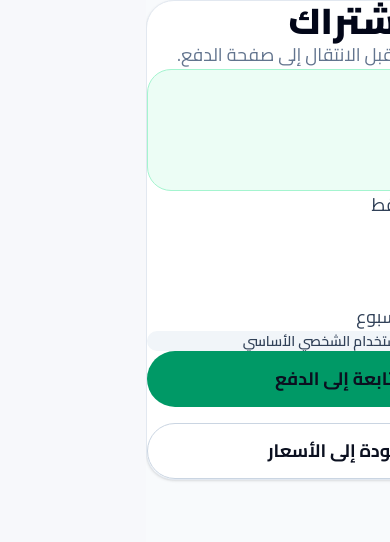
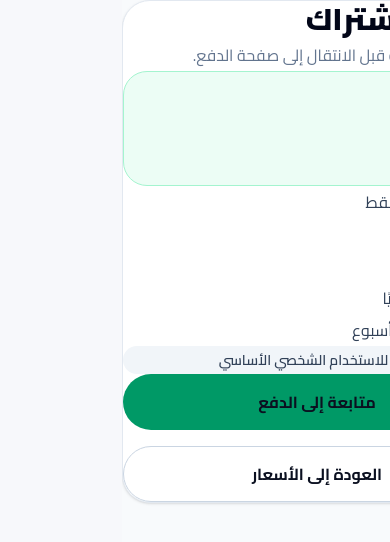
Before and after one commit to nir7mo/NeedYou, a Next.js app: page /checkout in a window 390 px wide. Shown: the top 542 px of the page. Built offline with nearby package versions, Linux system fonts and the light colour scheme.

Commit message:
Fix Arabic RTL checkout layout and responsive spacing

```diff
--- a/app/checkout/page.tsx
+++ b/app/checkout/page.tsx
@@ -10,41 +10,45 @@ export default async function CheckoutPage({ searchParams }: Props) {
   const plan = getPlanByKey(params.plan ?? null);
 
   return (
-    <main className="min-h-screen bg-slate-50 px-4 py-16 md:px-8">
-      <div className="mx-auto max-w-3xl rounded-[28px] border border-slate-200 bg-white p-8 shadow-sm">
-        <h1 className="text-4xl font-black text-slate-950">تأكيد الاشتراك</h1>
-        <p className="mt-3 text-lg text-slate-500">
+    <main className="min-h-screen bg-slate-50 px-4 py-8 sm:py-12 md:px-8 md:py-16">
+      <div className="mx-auto max-w-3xl rounded-[28px] border border-slate-200 bg-white p-5 text-right shadow-sm sm:p-8">
+        <h1 className="text-3xl font-black leading-tight text-slate-950 sm:text-4xl">
+          تأكيد الاشتراك
+        </h1>
+        <p className="mt-3 text-base leading-8 text-slate-500 sm:text-lg">
           راجع تفاصيل الخطة قبل الانتقال إلى صفحة الدفع.
         </p>
 
-        <div className="mt-10 rounded-3xl border border-emerald-200 bg-emerald-50 p-6">
-          <div className="text-2xl font-extrabold text-slate-900">{plan.name}</div>
-          <div className="mt-2 text-slate-600">{plan.subtitle}</div>
-          <div className="mt-6 text-4xl font-black text-slate-950">{plan.price}</div>
-          <div className="mt-1 text-slate-500">{plan.period}</div>
+        <div className="mt-8 rounded-3xl border border-emerald-200 bg-emerald-50 p-5 sm:mt-10 sm:p-6">
+          <div className="text-xl font-extrabold text-slate-900 sm:text-2xl">{plan.name}</div>
+          <div className="mt-2 text-sm leading-7 text-slate-600 sm:text-base">{plan.subtitle}</div>
+          <div className="mt-5 text-3xl font-black leading-tight text-slate-950 sm:mt-6 sm:text-4xl">
+            {plan.price}
+          </div>
+          <div className="mt-2 text-sm text-slate-500 sm:text-base">{plan.period}</div>
         </div>
 
-        <ul className="mt-8 space-y-3 text-lg text-slate-700">
+        <ul className="mt-8 list-disc space-y-3 pe-5 text-base leading-8 text-slate-700 marker:text-emerald-600 sm:text-lg">
           {plan.features.map((feature) => (
             <li key={feature}>{feature}</li>
           ))}
         </ul>
 
-        <div className="mt-8 rounded-2xl bg-slate-100 p-4 text-sm font-semibold text-slate-700">
+        <div className="mt-8 rounded-2xl bg-slate-100 p-4 text-sm font-semibold leading-7 text-slate-700">
           {plan.note}
         </div>
 
-        <div className="mt-10 grid gap-4 md:grid-cols-2">
+        <div className="mt-10 grid gap-4 sm:grid-cols-2">
           <Link
             href="/checkout/success"
-            className="flex min-h-[56px] items-center justify-center rounded-full bg-emerald-600 px-6 text-lg font-bold text-white hover:bg-emerald-700"
+            className="flex min-h-[56px] items-center justify-center rounded-full bg-emerald-600 px-6 text-center text-base font-bold text-white transition hover:bg-emerald-700 sm:text-lg"
           >
             متابعة إلى الدفع
           </Link>
 
           <Link
             href="/pricing"
-            className="flex min-h-[56px] items-center justify-center rounded-full border border-slate-300 px-6 text-lg font-bold text-slate-800 hover:bg-slate-50"
+            className="flex min-h-[56px] items-center justify-center rounded-full border border-slate-300 px-6 text-center text-base font-bold text-slate-800 transition hover:bg-slate-50 sm:text-lg"
           >
             العودة إلى الأسعار
           </Link>
--- a/app/checkout/success/page.tsx
+++ b/app/checkout/success/page.tsx
@@ -2,31 +2,31 @@ import Link from "next/link";
 
 export default function CheckoutSuccessPage() {
   return (
-    <main className="min-h-screen bg-slate-50 px-4 py-16 md:px-8">
-      <div className="mx-auto max-w-2xl rounded-[28px] border border-slate-200 bg-white p-8 text-center shadow-sm">
-        <div className="mx-auto flex h-20 w-20 items-center justify-center rounded-full bg-emerald-100 text-3xl">
+    <main className="min-h-screen bg-slate-50 px-4 py-8 sm:py-12 md:px-8 md:py-16">
+      <div className="mx-auto max-w-2xl rounded-[28px] border border-slate-200 bg-white p-5 text-center shadow-sm sm:p-8">
+        <div className="mx-auto flex h-20 w-20 items-center justify-center rounded-full bg-emerald-100 text-3xl text-emerald-700">
           ✓
         </div>
 
-        <h1 className="mt-6 text-4xl font-black text-slate-950">
+        <h1 className="mt-6 text-3xl font-black leading-tight text-slate-950 sm:text-4xl">
           تم تفعيل اشتراكك بنجاح
         </h1>
 
-        <p className="mt-4 text-lg text-slate-500">
+        <p className="mt-4 text-base leading-8 text-slate-500 sm:text-lg">
           يمكنك الآن الانتقال إلى لوحة التحكم والبدء في استخدام مزايا الخطة.
         </p>
 
-        <div className="mt-8 grid gap-4 md:grid-cols-2">
+        <div className="mt-8 grid gap-4 sm:grid-cols-2">
           <Link
             href="/dashboard"
-            className="flex min-h-[56px] items-center justify-center rounded-full bg-emerald-600 px-6 text-lg font-bold text-white hover:bg-emerald-700"
+            className="flex min-h-[56px] items-center justify-center rounded-full bg-emerald-600 px-6 text-center text-base font-bold text-white transition hover:bg-emerald-700 sm:text-lg"
           >
             الذهاب إلى لوحة التحكم
           </Link>
 
           <Link
             href="/pricing"
-            className="flex min-h-[56px] items-center justify-center rounded-full border border-slate-300 px-6 text-lg font-bold text-slate-800 hover:bg-slate-50"
+            className="flex min-h-[56px] items-center justify-center rounded-full border border-slate-300 px-6 text-center text-base font-bold text-slate-800 transition hover:bg-slate-50 sm:text-lg"
           >
             العودة إلى الأسعار
           </Link>
--- a/app/layout.tsx
+++ b/app/layout.tsx
@@ -1,7 +1,7 @@
 import type { Metadata } from "next";
 import { Cairo, Inter } from "next/font/google";
+import { LanguageProvider } from "@/components/layout/LanguageProvider";
 import "./globals.css";
-import { LanguageProvider } from "@/components/layout/LanguageProvider";
 
 const cairo = Cairo({
   subsets: ["arabic", "latin"],
@@ -16,7 +16,7 @@ const inter = Inter({
 });
 
 export const metadata: Metadata = {
-  title: "NeedYou | منصة التوظيف الاحترافية",
+  title: "NeedYou - AI Job Assistant Platform",
   description:
     "منصة ذكية تساعدك على إنشاء سيرة ذاتية احترافية مخصصة لكل وظيفة وتحليل فرصك في القبول باستخدام الذكاء الاصطناعي.",
 };
@@ -27,7 +27,7 @@ export default function RootLayout({
   children: React.ReactNode;
 }>) {
   return (
-    <html lang="ar" dir="rtl">
+    <html lang="ar" dir="rtl" suppressHydrationWarning>
       <body className={`${cairo.variable} ${inter.variable} antialiased`}>
         <LanguageProvider>{children}</LanguageProvider>
       </body>
```
